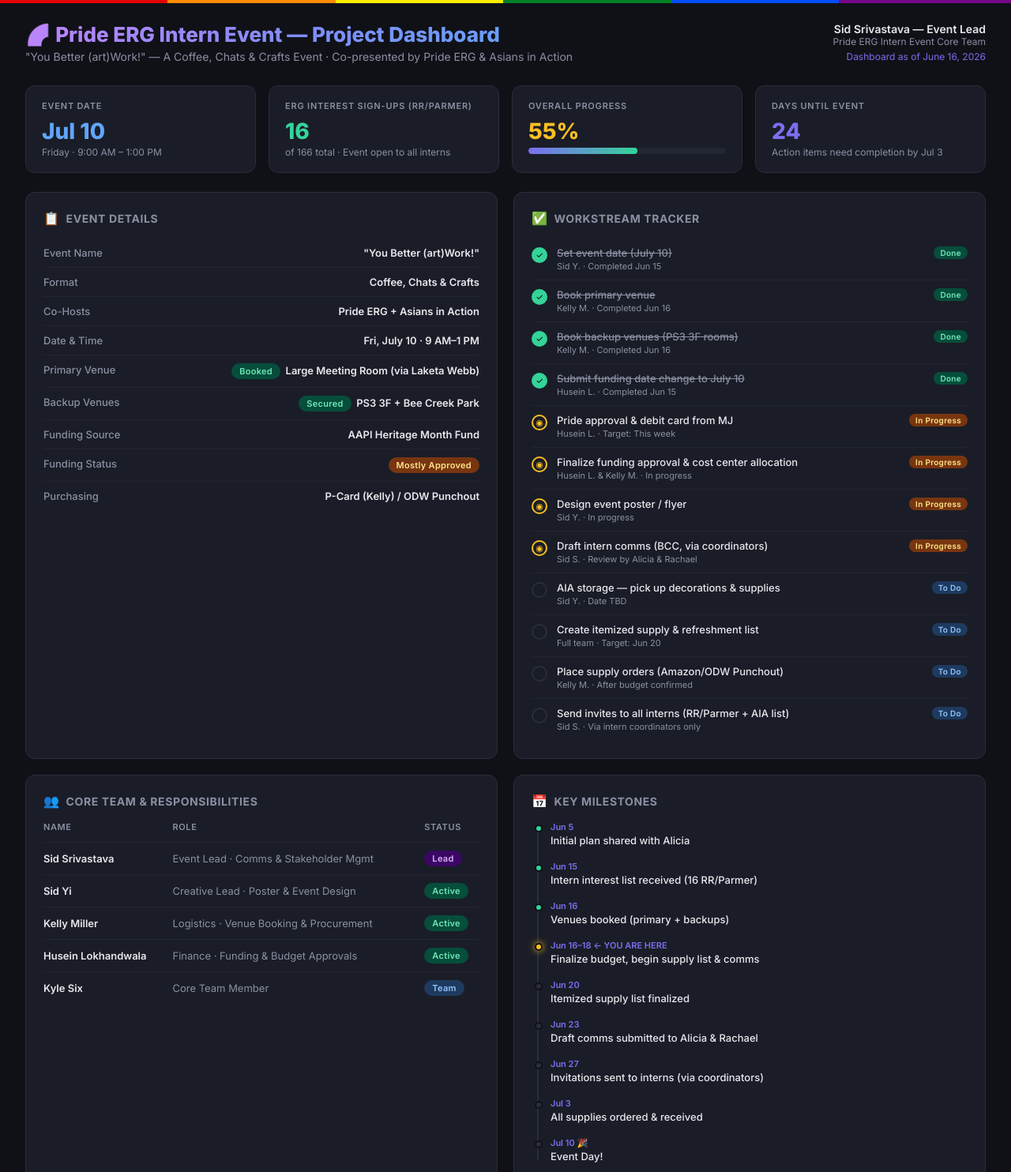
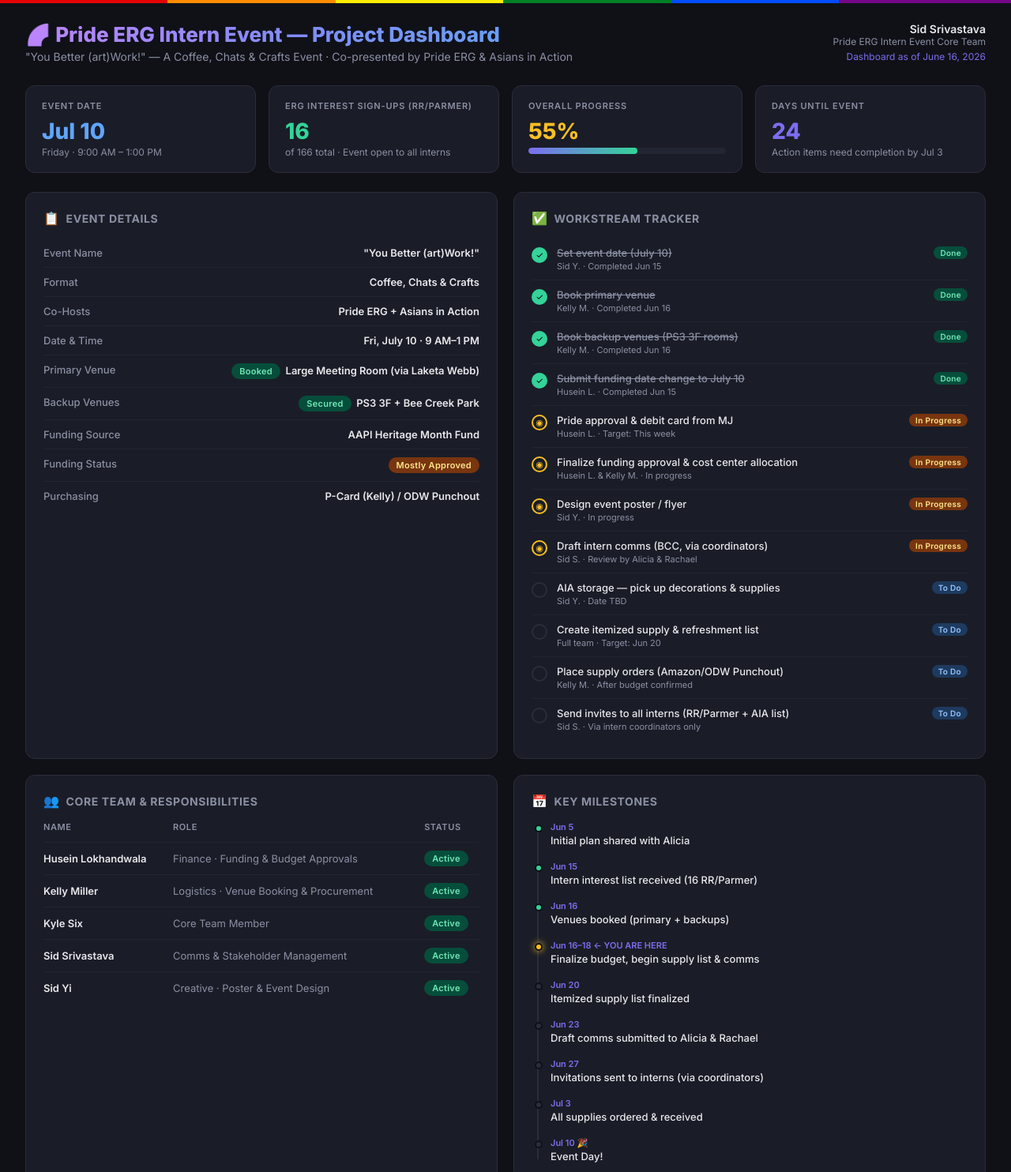
Before and after one commit to Sidsrivasta/pride-erg-dashboard, a plain HTML site: page index.html in a window 1280 px wide. Shown: the top 1484 px of the page at 79% size. Drawn offline with Linux system fonts and the light colour scheme.

Commit message:
Alphabetical team order, equal roles, no lead tags

```diff
--- a/index.html
+++ b/index.html
@@ -524,7 +524,7 @@
                 <div class="subtitle">"You Better (art)Work!" — A Coffee, Chats &amp; Crafts Event · Co-presented by Pride ERG &amp; Asians in Action</div>
             </div>
             <div class="header-right">
-                <div class="lead-name">Sid Srivastava — Event Lead</div>
+                <div class="lead-name">Sid Srivastava</div>
                 <div class="lead-role">Pride ERG Intern Event Core Team</div>
                 <div class="date">Dashboard as of June 16, 2026</div>
             </div>
@@ -718,13 +718,8 @@
                     </thead>
                     <tbody>
                         <tr>
-                            <td class="name-cell">Sid Srivastava</td>
-                            <td class="role-cell">Event Lead · Comms &amp; Stakeholder Mgmt</td>
-                            <td><span class="badge badge-purple">Lead</span></td>
-                        </tr>
-                        <tr>
-                            <td class="name-cell">Sid Yi</td>
-                            <td class="role-cell">Creative Lead · Poster &amp; Event Design</td>
+                            <td class="name-cell">Husein Lokhandwala</td>
+                            <td class="role-cell">Finance · Funding &amp; Budget Approvals</td>
                             <td><span class="badge badge-green">Active</span></td>
                         </tr>
                         <tr>
@@ -733,14 +728,19 @@
                             <td><span class="badge badge-green">Active</span></td>
                         </tr>
                         <tr>
-                            <td class="name-cell">Husein Lokhandwala</td>
-                            <td class="role-cell">Finance · Funding &amp; Budget Approvals</td>
+                            <td class="name-cell">Kyle Six</td>
+                            <td class="role-cell">Core Team Member</td>
                             <td><span class="badge badge-green">Active</span></td>
                         </tr>
                         <tr>
-                            <td class="name-cell">Kyle Six</td>
-                            <td class="role-cell">Core Team Member</td>
-                            <td><span class="badge badge-blue">Team</span></td>
+                            <td class="name-cell">Sid Srivastava</td>
+                            <td class="role-cell">Comms &amp; Stakeholder Management</td>
+                            <td><span class="badge badge-green">Active</span></td>
+                        </tr>
+                        <tr>
+                            <td class="name-cell">Sid Yi</td>
+                            <td class="role-cell">Creative · Poster &amp; Event Design</td>
+                            <td><span class="badge badge-green">Active</span></td>
                         </tr>
                     </tbody>
                 </table>
```
